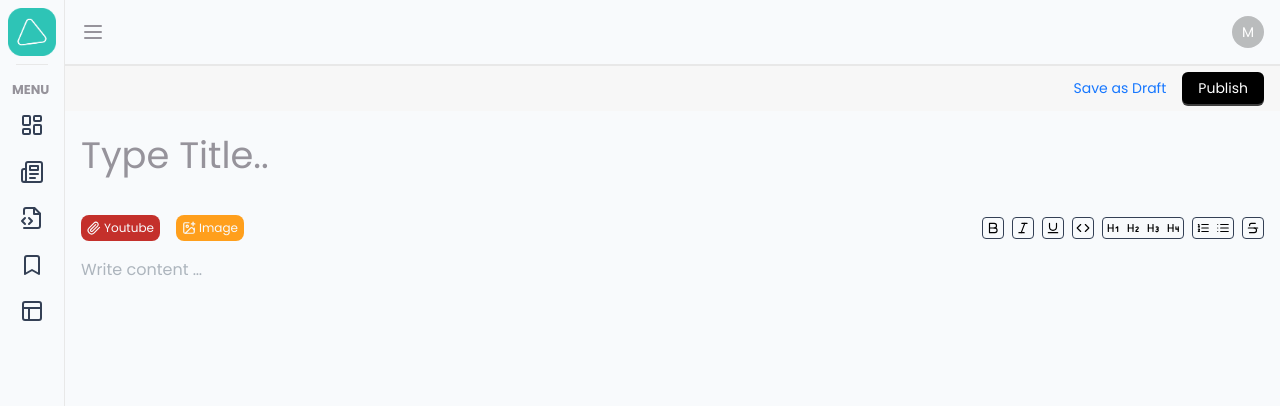
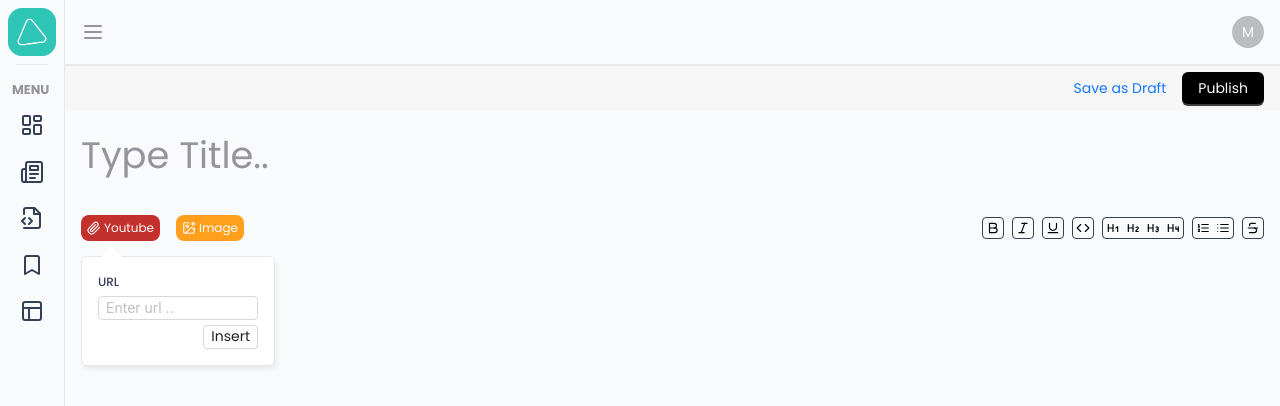
Before and after one commit to mujibur-rohman/my-playground, a Next.js app: page /posts/create in a window 1280 px wide. Shown: the top 406 px of the page. Built offline with nearby package versions, Linux system fonts and the light colour scheme.

Commit message:
pop up youtube

```diff
--- /dev/null
+++ b/src/components/popup/input-url.tsx
@@ -0,0 +1,35 @@
+import { Button, Input } from "antd";
+import styles from "./styles.module.scss";
+import React, { useState } from "react";
+import { cn } from "@/lib/utils";
+
+type Props = {
+  children: React.ReactNode;
+};
+
+function InputUrl({ children }: Props) {
+  const [open, setOpen] = useState<Boolean>(true);
+  return (
+    <div style={{ position: "relative" }}>
+      <div
+        onClick={() => {
+          setOpen(!open);
+        }}
+      >
+        {children}
+      </div>
+      <div
+        className={cn(styles["input-url"], {
+          [styles.open]: open,
+        })}
+      >
+        <label htmlFor="URL">URL </label>
+        <Input id="URL" placeholder="Enter url .." size="small" />
+        <Button size="small">Insert</Button>
+        <div className={styles.arrow}></div>
+      </div>
+    </div>
+  );
+}
+
+export default InputUrl;
--- /dev/null
+++ b/src/components/popup/styles.module.scss
@@ -0,0 +1,56 @@
+@import "/src/styles/base/colors";
+
+.input-url {
+  position: absolute;
+  display: none;
+  flex-direction: column;
+  gap: 5px;
+  background-color: white;
+  bottom: -7.8rem;
+  left: 0;
+  color: $color-text-base;
+  padding: 1rem;
+  border: 1px solid $color-border;
+  border-radius: 6px;
+  z-index: 50;
+  width: 10rem;
+  transition: all;
+  cursor: default;
+  box-shadow: 2px 4px 5px -1px $color-border;
+  -webkit-box-shadow: 2px 4px 5px -1px $color-border;
+  -moz-box-shadow: 2px 4px 5px -1px $color-border;
+
+  .arrow {
+    width: 1.7rem;
+    height: 1rem;
+    position: absolute;
+    top: -0.7rem;
+    z-index: -1;
+    -webkit-clip-path: polygon(50% 0%, 0% 100%, 100% 100%);
+    clip-path: polygon(50% 0%, 0% 100%, 100% 100%);
+    background-color: white;
+  }
+
+  button {
+    align-self: flex-end;
+  }
+
+  label {
+    font-weight: 500;
+  }
+}
+
+.input-url.open {
+  visibility: visible;
+  animation: popupAnimate 0.3s;
+  display: flex;
+}
+
+@keyframes popupAnimate {
+  from {
+    opacity: 0;
+  }
+  to {
+    opacity: 1;
+  }
+}
--- a/src/components/post/editor/toolbar/styles.module.scss
+++ b/src/components/post/editor/toolbar/styles.module.scss
@@ -20,6 +20,7 @@
   font-size: 12px;
 
   .youtube {
+    position: relative;
     display: flex;
     align-items: center;
     padding: 4px 6px;
--- a/src/components/post/editor/toolbar/toolbar.tsx
+++ b/src/components/post/editor/toolbar/toolbar.tsx
@@ -16,6 +16,7 @@ import {
 import styles from "./styles.module.scss";
 import { Editor } from "@tiptap/react";
 import { cn } from "@/lib/utils";
+import InputUrl from "@/components/popup/input-url";
 
 type Props = {
   editor: Editor | null;
@@ -25,10 +26,12 @@ function Toolbar({ editor }: Props) {
   return (
     <div className={styles.toolbar}>
       <div className={styles.left}>
-        <div className={styles.youtube}>
-          <Paperclip size={14} />
-          <span>Youtube</span>
-        </div>
+        <InputUrl>
+          <div className={styles.youtube}>
+            <Paperclip size={14} />
+            <span>Youtube</span>
+          </div>
+        </InputUrl>
         <div className={styles.image}>
           <ImagePlus size={14} />
           <span>Image</span>
```
